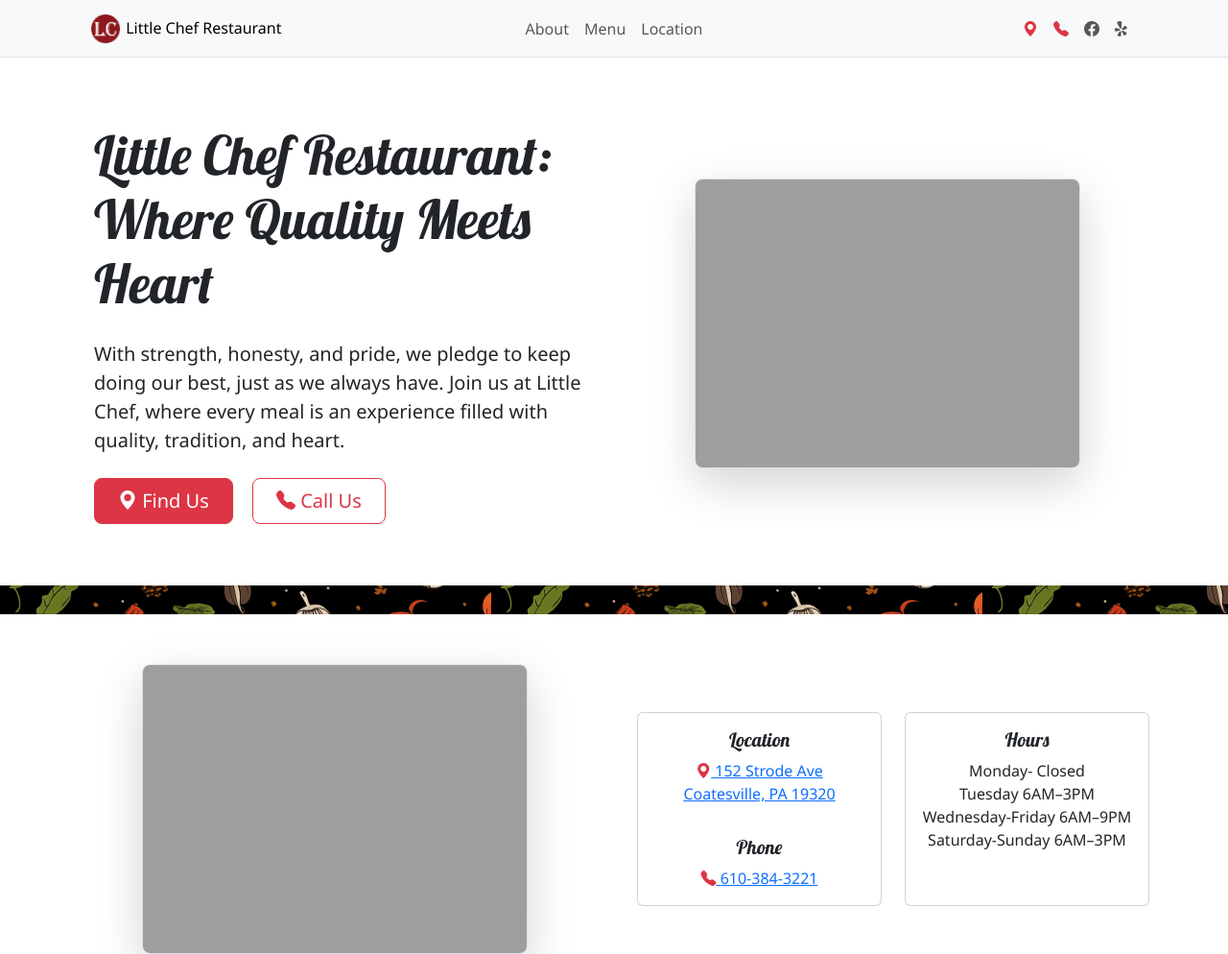
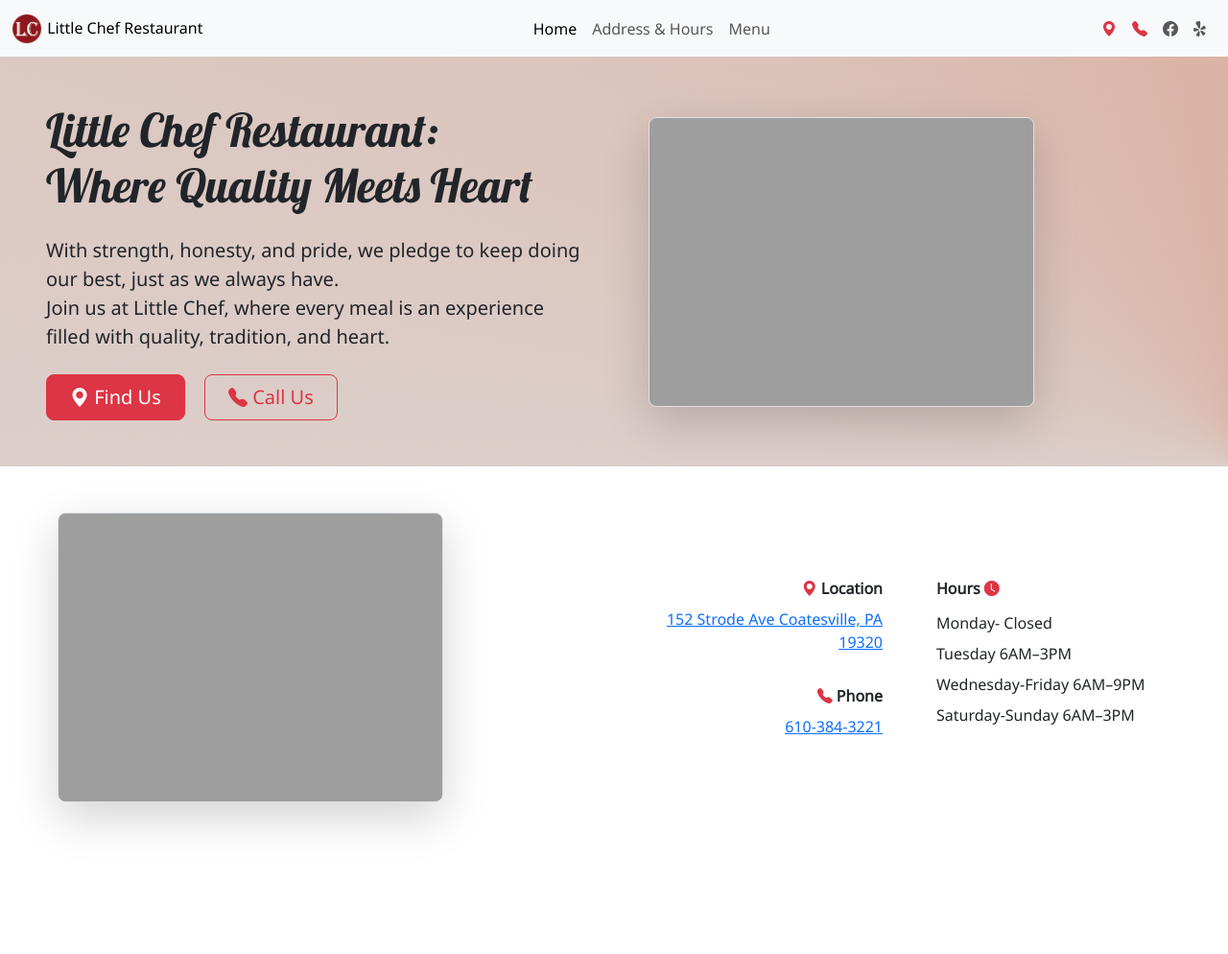
Before and after one commit to dev-creative-studio-llc/little-chef, a Jekyll site: the page built from index.html, in a window 1280 px wide and 994 px high. Shown: the whole window at 96% size. Built offline with Jekyll 4.4.1, drawn with Linux system fonts in a browser that asks for light colours.

Commit message:
implemented hero gradient. enhanced mobile view experience. improved readability of hours and location

```diff
--- a/_includes/nav.html
+++ b/_includes/nav.html
@@ -1,22 +1,21 @@
-<nav class="navbar navbar-expand-md navbar-light bg-light sticky-top border-bottom" data-bs-theme="light">
-  <div class="container">
+<nav class="navbar navbar-expand-lg navbar-light bg-light sticky-top" data-bs-theme="light">
     <div class="container-fluid">
-      <button class="navbar-toggler" type="button" data-bs-toggle="collapse" data-bs-target="#navbarsExample11"
-        aria-controls="navbarsExample11" aria-expanded="false" aria-label="Toggle navigation">
+      <a class="navbar-brand col-3 me-0" href="#">
+        <img src="{{ site.baseurl }}/assets/img/logo_inner_circle.png" alt="Brand Logo" width="32" height="32"
+          class="img-fluid d-inline-block align-text-top">
+        <span class="fs-6">Little Chef Restaurant</span>
+      </a>
+      <button class="navbar-toggler" type="button" data-bs-toggle="collapse" data-bs-target="#navMenu"
+        aria-controls="navMenu" aria-expanded="false" aria-label="Toggle navigation">
         <span class="navbar-toggler-icon"></span>
       </button>
-      <div class="collapse navbar-collapse d-lg-flex">
-        <a class="navbar-brand col-3 me-0" href="#">
-          <img src="{{ site.baseurl }}/assets/img/logo_inner_circle.png" alt="Brand Logo" width="32" height="32"
-            class="img-fluid d-inline-block align-text-top">
-          <span class="d-md-none d-lg-inline fs-6">Little Chef Restaurant</span>
-        </a>
-        <ul class="navbar-nav col-6 justify-content-lg-center">
-          <li class="nav-item"><a class="nav-link" aria-current="page" href="#">About</a></li>
-          <li class="nav-item"><a class="nav-link" aria-current="page" href="#">Menu</a></li>
-          <li class="nav-item"><a class="nav-link" aria-current="page" href="#">Location</a></li>
+      <div class="collapse navbar-collapse col-9" id="navMenu">
+        <ul class="navbar-nav col-9 justify-content-lg-center">
+          <li class="nav-item"><a class="nav-link active" aria-current="page" href="#">Home</a></li>
+          <li class="nav-item"><a class="nav-link" href="#details">Address & Hours</a></li>
+          <li class="nav-item"><a class="nav-link" href="#">Menu</a></li>
         </ul>
-        <ul class="navbar-nav col-3 justify-content-lg-end">
+        <ul class="navbar-nav col-3 justify-content-lg-end d-md-none d-lg-flex">
           <li class="nav-item">
             <a class="nav-link" href="https://goo.gl/maps/79WqFn2AeFe1pQdy9">
               <i class="bi bi-geo-alt-fill text-danger"></i>
@@ -28,8 +27,7 @@
             </a>
           </li>
           <li class="nav-item">
-            <a class="nav-link"
-              href="https://www.facebook.com/Little-Chef-160076680862357/?rf=109246645805647">
+            <a class="nav-link" href="https://www.facebook.com/Little-Chef-160076680862357/?rf=109246645805647">
               <i class="bi bi-facebook"></i>
             </a>
           </li>
@@ -41,5 +39,4 @@
         </ul>
       </div>
     </div>
-  </div>
 </nav>
--- a/_sass/base.scss
+++ b/_sass/base.scss
@@ -12,8 +12,6 @@ h5,
   font-family: 'Lobster', sans-serif;
 }
 
-.divider {
-  height: 30px;
-  background-image: url('../img/background2.png');
-  background-attachment: fixed;
+#hero {
+  background: conic-gradient(from 180deg at 100% 100%, #DFEAF0, #DAB2A3, #FD623C);
 }
--- a/index.html
+++ b/index.html
@@ -1,22 +1,17 @@
 ---
 layout: default
 ---
-<div class="container text-center">
-    <div class="row row-cols-md-1 row-cols-lg-2 mt-1 mb-5 gy-5 align-items-center">
-        <div class="col">
-            <div class="card border border-0">
-                <div class="card-body text-start">
-                    <h1 class="card-title display-4 mb-4">Little Chef Restaurant:<br>Where Quality Meets Heart</h1>
+<div id="hero" class="row row-cols-md-1 row-cols-lg-2 p-5 gx-5 align-items-center">
+    <div class="col text-md-center text-lg-start">
+        <h1 class="card-title display-5 mb-4">Little Chef Restaurant:<br>Where Quality Meets Heart</h1>
         <p class="card-text fs-5 mb-4">With strength, honesty, and pride, we pledge to keep doing
             our best,
-                        just as we always have. Join us at Little Chef, where every meal is an experience filled
+            just as we always have.<br>Join us at Little Chef, where every meal is an experience filled
             with quality, tradition, and heart.</p>
         <a href="#" class="btn btn-danger btn-lg px-4 me-sm-3"><i class="bi bi-geo-alt-fill"></i>
             Find Us</a>
         <a href="#" class="btn btn-outline-danger btn-lg px-4"><i class="bi bi-telephone-fill"></i> Call
             Us</a>
-                </div>
-            </div>
     </div>
     <div class="col d-md-none d-lg-block">
         <div class="container">
@@ -25,10 +20,7 @@ layout: default
         </div>
     </div>
 </div>
-</div>
-<div class="divider"></div>
-<div class="container text-center">
-    <div class="row row-cols-md-1 row-cols-lg-2 mt-1 g-5 align-items-center">
+<div id="details" class="row row-cols-md-1 row-cols-lg-2 p-5 gx-5 align-items-center">
     <div class="col d-md-none d-lg-block">
         <div class="container">
             <img src="{{ site.baseurl }}/assets/img/banner2.png" class="img-fluid border rounded-3 shadow-lg"
@@ -38,26 +30,24 @@ layout: default
     <div class="col">
         <div class="row row-cols-2">
             <div class="col">
-                    <div class="card h-100">
+                <div class="card h-100 border border-0 text-end">
                     <div class="card-body">
-                            <h5 class="card-title">Location</h5>
-                            <a class="card-link" href="https://goo.gl/maps/79WqFn2AeFe1pQdy9">
-                                <i class="bi bi-geo-alt-fill text-danger"></i> 152 Strode Ave Coatesville, PA 19320
-                            </a>
+                        <p class="card-title fw-semibold"><i class="bi bi-geo-alt-fill text-danger"></i> Location</p>
+                        <a class="card-link" href="https://goo.gl/maps/79WqFn2AeFe1pQdy9">152 Strode Ave Coatesville, PA 19320</a>
                     </div>
                     <div class="card-body">
-                            <h5 class="card-title">Phone</h5>
+                        <p class="card-title fw-semibold"><i class="bi bi-telephone-fill text-danger"></i> Phone</p>
                         <a class="card-link" href="tel:+16103843221">
-                                <i class="bi bi-telephone-fill text-danger"></i> 610-384-3221
+                            610-384-3221
                         </a>
                     </div>
                 </div>
             </div>
             <div class="col">
-                    <div class="card h-100">
+                <div class="card h-100 border border-0">
                     <div class="card-body">
-                            <h5 class="card-title">Hours</h5>
-                            <p class="card-text">
+                        <p class="card-title fw-semibold">Hours <i class="bi bi-clock-fill text-danger"></i></p>
+                        <p class="card-text lh-lg">
                             Monday- Closed<br>
                             Tuesday 6AM–3PM<br>
                             Wednesday-Friday 6AM–9PM<br>
@@ -68,4 +58,3 @@ layout: default
         </div>
     </div>
 </div>
-</div>
```
Also changed, not shown: Gemfile.lock. Lines whose indentation alone changed are shown as unchanged.
